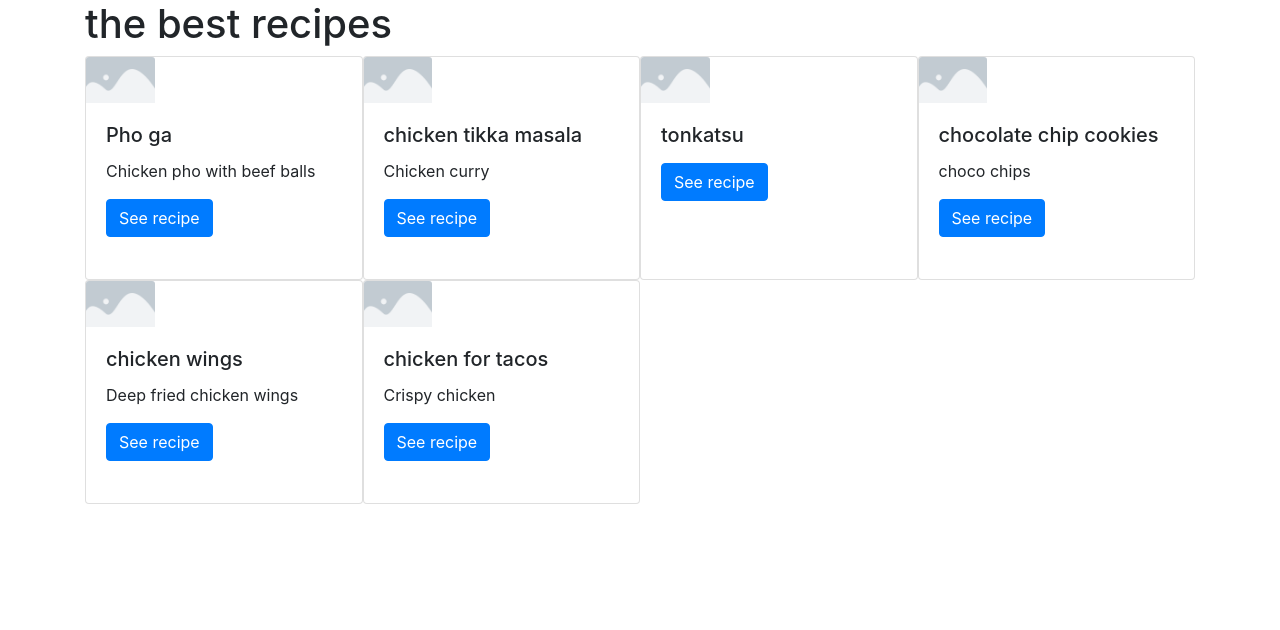
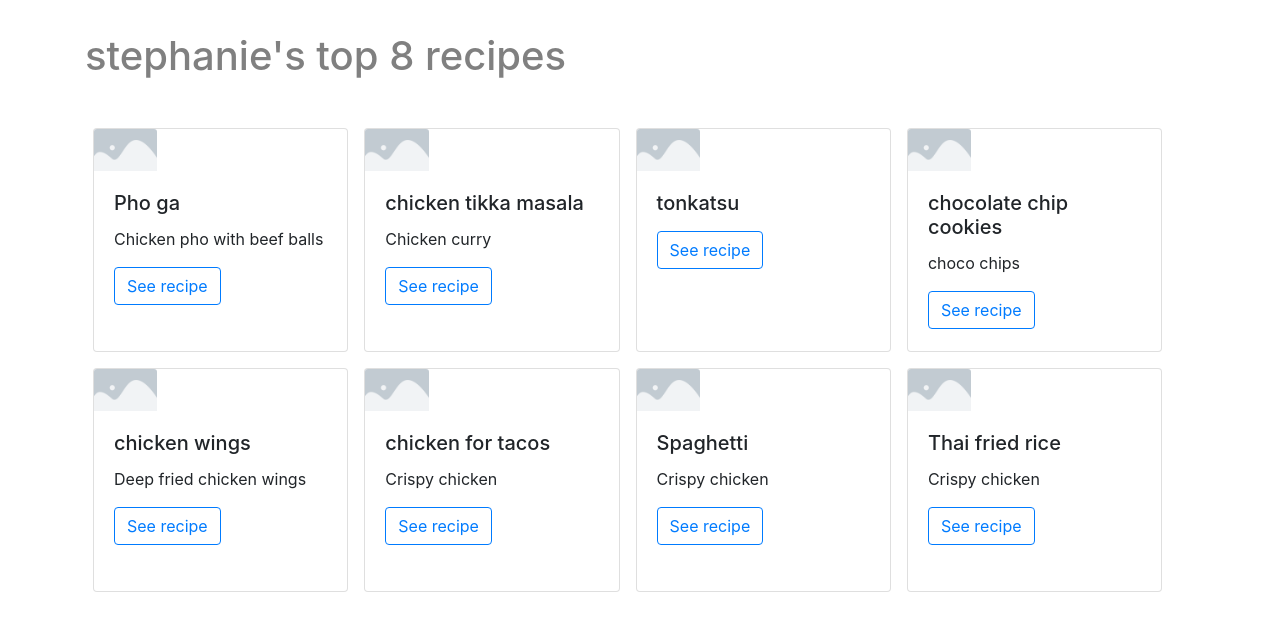
Before and after one commit to stpnzh/best-recps, a React (Create React App) app: page / in a window 1280 px wide. Shown: the top 630 px of the page. Built offline with nearby package versions, Linux system fonts and the light colour scheme.

Commit message:
Styling changes, add margin to separate cards

```diff
--- a/src/components/Cards.js
+++ b/src/components/Cards.js
@@ -8,7 +8,7 @@ import { Container, Row, Card } from 'react-bootstrap';
 const Cards = (props) => {
 
   const recipeObjects = props.recipes.map(recipe =>
-    <Card style={{ width: `25%`, height: `14rem` }}>
+    <Card style={{ width: `23%`, height: `14rem`, margin: `0.5rem` }}>
       <Card.Img variant='top' src={ placeholder } style={{ width: `25%`}}/>
       <Card.Body>
         <Card.Title>{recipe.name}</Card.Title>
@@ -20,8 +20,21 @@ const Cards = (props) => {
 
   let rows = [];
   let cells = [];
+  // recipeObjects.forEach((recipe, idx) => {
+  //   if (idx % 4 !== 0) {
+  //     cells.push(recipe);
+  //   } else {
+  //     rows.push(cells);
+  //     cells = [];
+  //     cells.push(recipe);
+  //   }
+  //   if (idx === recipeObjects.length - 1) {
+  //     rows.push(cells);
+  //   }
+  // });
+
   recipeObjects.forEach((recipe, idx) => {
-    if (idx % 4 !== 0) {
+    if (idx % 4 != 0) {
       cells.push(recipe);
     } else {
       rows.push(cells);
@@ -33,19 +46,6 @@ const Cards = (props) => {
     }
   });
 
-  // recipeObjects.forEach((recipe, idx) => {
-  //   if (idx % 4 != 0) {
-  //     cells.push(<Col>{recipe}</Col>);
-  //   } else {
-  //     rows.push(<Row>{cells}</Row>);
-  //     cells = [];
-  //     cells.push(<Col>{recipe}</Col>);
-  //   }
-  //   if (idx === recipeObjects.length - 1) {
-  //     rows.push(cells);
-  //   }
-  // });
-
   return (
     // <Container>
     //   <Row>
@@ -56,7 +56,7 @@ const Cards = (props) => {
     //   </Row>
     // </Container>
     <Container>
-      {rows.map((row, idx) => <Row key={idx}>{row}</Row>)}
+      {rows.map((row, idx) => <Row>{row}</Row>)}
     </Container>
   )
 }
--- a/src/components/Home.js
+++ b/src/components/Home.js
@@ -46,6 +46,16 @@ const recipes = [
     description: 'Crispy chicken',
     ingredients: ['chicken', 'paprika', 'chili pepper'],
     directions: ['debone', 'marinate']
+  }, {
+    name: 'Spaghetti',
+    description: 'Crispy chicken',
+    ingredients: ['chicken', 'paprika', 'chili pepper'],
+    directions: ['debone', 'marinate']
+  }, {
+    name: 'Thai fried rice',
+    description: 'Crispy chicken',
+    ingredients: ['chicken', 'paprika', 'chili pepper'],
+    directions: ['debone', 'marinate']
   }
 ]
 
@@ -53,7 +63,7 @@ const recipes = [
 const Home = () => {
   return (
     <Container>
-      <h1>the best recipes</h1>
+      <h1 style={{ paddingTop: `2rem`, paddingBottom: `2rem`, color: `gray` }}>stephanie's top 8 recipes</h1>
       <Cards recipes={recipes}/>
     </Container>
   )
--- a/src/components/RecipeModal.js
+++ b/src/components/RecipeModal.js
@@ -11,12 +11,12 @@ const RecipeModal = (props) => {
 
   return (
     <>
-      <Button onClick={handleShow}>See recipe</Button>
+      <Button variant='outline-primary' onClick={handleShow}>See recipe</Button>
       <Modal show={show} onHide={handleClose}>
         <Modal.Header closeButton>
           <Modal.Title >{props.recipe.name}</Modal.Title>
         </Modal.Header>
-        <Modal.Body  style={{ marginRight: `1rem`}}>
+        <Modal.Body style={{ marginRight: `1rem`, fontSize: `90%` }}>
           Ingredients
           <ul>{props.recipe.ingredients.map(i => <li>{i}</li>)}</ul>
           Directions
```
